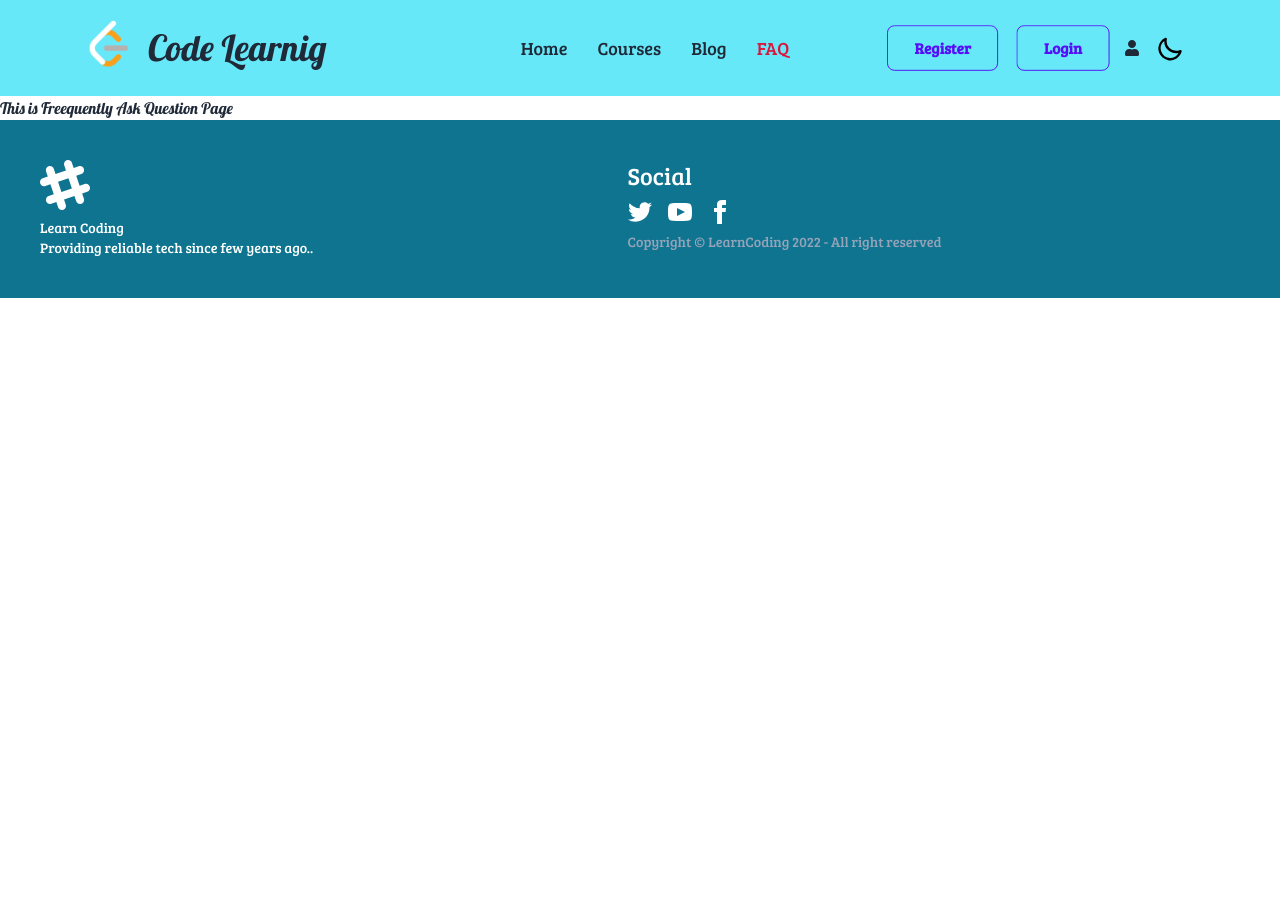
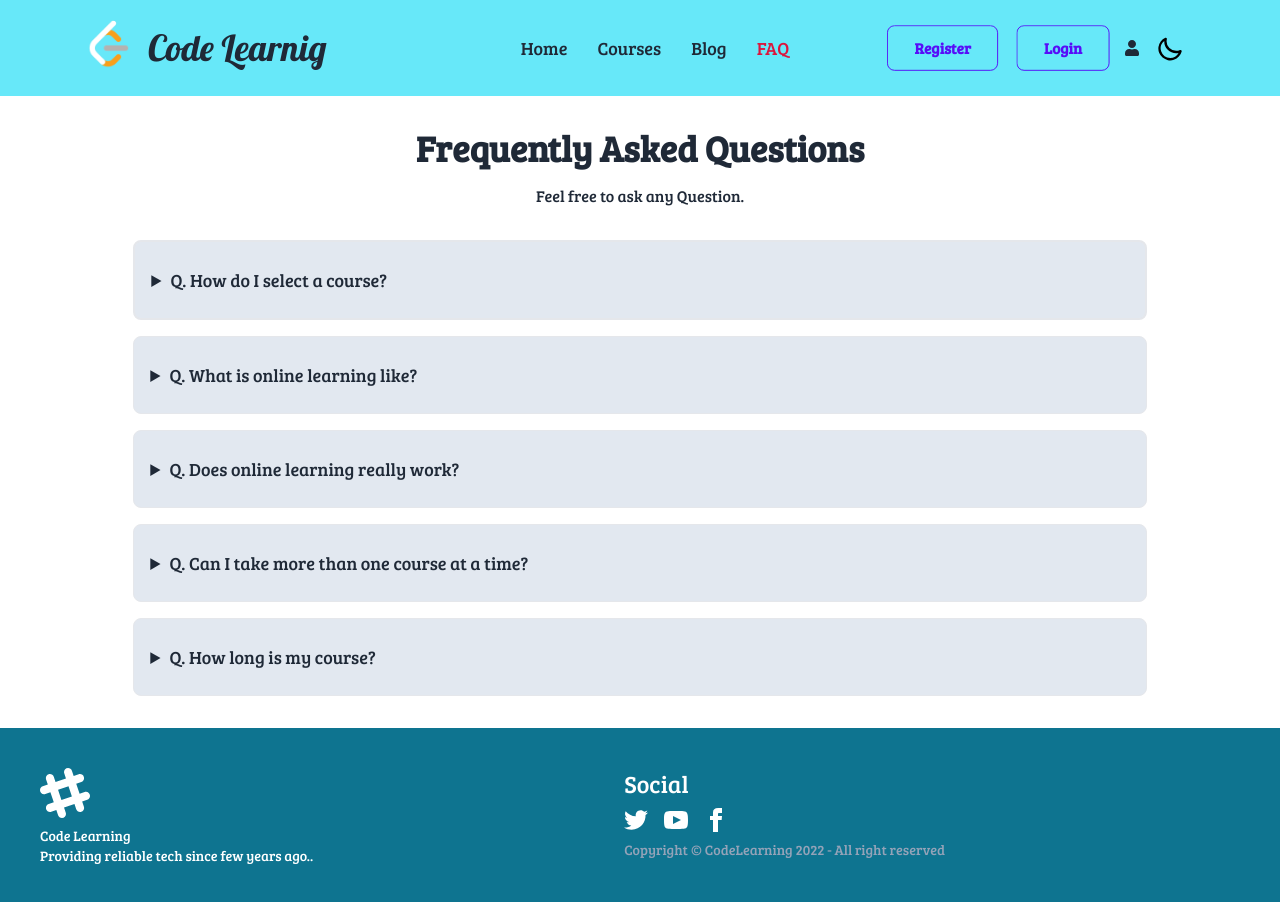
Before and after one commit to LaboneeAktar/code-learning-client, a React (Create React App) app: page /faq in a window 1280 px wide. Shown: the top 902 px of the page. Before the commit the page ends 800 px from the top, so only its background shows below. Built offline with nearby package versions, Linux system fonts and the light colour scheme; no server answers.

Commit message:
add FAQ page

```diff
--- a/src/Pages/Course/Course.js
+++ b/src/Pages/Course/Course.js
@@ -15,7 +15,7 @@ const Course = ({ course }) => {
             {" "}
             <strong>Details: </strong>
             {description.slice(0, 133) + "..."}{" "}
-            <small className="text-blue-600">Read More</small>
+            <small className="text-blue-600 hover:underline">Read More</small>
           </p>
         </div>
       </div>
--- a/src/Pages/CourseDetails/CourseDetails.js
+++ b/src/Pages/CourseDetails/CourseDetails.js
@@ -38,6 +38,7 @@ const CourseDetails = () => {
           )}
         </Pdf>
       </div>
+      <h1 className="text-2xl text-center">Course Details</h1>
       <div className="card w-8/12 h-full bg-slate-200 shadow-xl mx-auto my-10">
         <figure>
           <img className="w-full h-full p-5" src={image} alt="..." />
--- a/src/Pages/FAQ/FAQ.js
+++ b/src/Pages/FAQ/FAQ.js
@@ -1,9 +1,101 @@
 import React from "react";
+import { Link } from "react-router-dom";
 
 const FAQ = () => {
   return (
     <div>
-      <h1>This is Freequently Ask Question Page</h1>
+      <section className="dark:bg-gray-800 dark:text-gray-100">
+        <div className="container flex flex-col justify-center px-4 py-8 mx-auto md:p-8">
+          <h2 className="text-2xl text-center font-semibold sm:text-4xl">
+            Frequently Asked Questions
+          </h2>
+          <p className="mt-4 mb-8 text-center dark:text-gray-400">
+            Feel free to ask any Question.
+          </p>
+          <div className="space-y-4">
+            <details className="w-10/12 mx-auto bg-slate-200 border-2 rounded-lg">
+              <summary className="px-4 py-6 text-lg focus:outline-none focus-visible:ring-violet-400">
+                Q. How do I select a course?
+              </summary>
+              <p className="px-4 py-6 pt-0 ml-4 -mt-4 dark:text-gray-400">
+                Visit the{" "}
+                <Link className="text-blue-600 hover:underline" to="/courses">
+                  Courses
+                </Link>{" "}
+                page to browse our offerings. You can choose your favourite
+                subject. Then click this course which you selected. Read some
+                details of this course and get premium. Click this button. It's
+                will redirect you login page if you are not logged in our
+                website. If you don't have any account you can create a new
+                account. After that you will go to checkout page. Then you can
+                chekout and purchase this course.
+              </p>
+            </details>
+            <details className="w-10/12 mx-auto bg-slate-200 border rounded-lg">
+              <summary className="px-4 py-6 focus:outline-none text-lg focus-visible:ring-violet-400">
+                Q. What is online learning like?
+              </summary>
+              <p className="px-4 py-6 pt-0 ml-4 -mt-4 dark:text-gray-400">
+                For those who have never encountered online learning, the
+                biggest question is often what it is actually like. The caveat,
+                as you know, is that online learning comes in several forms.
+                Therefore, this is your chance to explain that to people. Point
+                out that there are different types of online courses and
+                programs, and that they'll have to decide which is best for
+                them. Then, explain the types of courses you offer and how your
+                online programs work to give them all the information they need.
+                This not only gives them information, but it increases their
+                trust because you're being transparent and giving them
+                straightforward answers.{" "}
+              </p>
+            </details>
+            <details className="w-10/12 mx-auto bg-slate-200 border rounded-lg">
+              <summary className="px-4 py-6 text-lg focus:outline-none focus-visible:ring-violet-400">
+                Q. Does online learning really work?
+              </summary>
+              <p className="px-4 py-6 pt-0 ml-4 -mt-4 dark:text-gray-400">
+                There's always a skeptic, and when it comes to online learning,
+                there are often several of them. Everyone wants to know if
+                online courses “really work”—and that's a hard question to
+                answer because there are several factors to consider. On a
+                general basis, yes, online learning can be effective. However,
+                that depends on whether the courses are set up properly, the
+                provider is educated and experienced, and if the person taking
+                the courses does well in a virtual learning environment. You
+                should be able to explain these things to people so that they
+                know what they're getting into. Then, you can invite them to
+                contact you to discuss whether it would be right for them.
+              </p>
+            </details>
+            <details className="w-10/12 mx-auto bg-slate-200 border rounded-lg">
+              <summary className="px-4 py-6 text-lg focus:outline-none focus-visible:ring-violet-400">
+                Q. Can I take more than one course at a time?
+              </summary>
+              <p className="px-4 py-6 pt-0 ml-4 -mt-4 dark:text-gray-400">
+                If you are new to online learning, we recommend that you begin
+                with one course. As our courses are offered frequently
+                throughout the year, you can always come back and continue your
+                studies with one or more topics.
+              </p>
+            </details>
+            <details className="w-10/12 mx-auto bg-slate-200 border rounded-lg">
+              <summary className="px-4 py-6 text-lg focus:outline-none focus-visible:ring-violet-400">
+                Q. How long is my course?
+              </summary>
+              <p className="px-4 py-6 pt-0 ml-4 -mt-4 dark:text-gray-400">
+                We currently offer 4-week, 6-week, and 8-week courses. <br />
+                * For a 4-week or 6-week course, you can expect to spend 5-7
+                hours a week reviewing and completing the course material.
+                <br /> * For an 8-week course, you can expect to spend 8-10
+                hours a week reviewing and completing the course material.
+                <br /> You will also have read-only access to your course in
+                Canvas for 90 days after its conclusion to review the course
+                materials at your leisure.
+              </p>
+            </details>
+          </div>
+        </div>
+      </section>
     </div>
   );
 };
--- a/src/Pages/Shared/Footer/Footer.js
+++ b/src/Pages/Shared/Footer/Footer.js
@@ -18,7 +18,7 @@ const Footer = () => {
             <path d="M22.672 15.226l-2.432.811.841 2.515c.33 1.019-.209 2.127-1.23 2.456-1.15.325-2.148-.321-2.463-1.226l-.84-2.518-5.013 1.677.84 2.517c.391 1.203-.434 2.542-1.831 2.542-.88 0-1.601-.564-1.86-1.314l-.842-2.516-2.431.809c-1.135.328-2.145-.317-2.463-1.229-.329-1.018.211-2.127 1.231-2.456l2.432-.809-1.621-4.823-2.432.808c-1.355.384-2.558-.59-2.558-1.839 0-.817.509-1.582 1.327-1.846l2.433-.809-.842-2.515c-.33-1.02.211-2.129 1.232-2.458 1.02-.329 2.13.209 2.461 1.229l.842 2.515 5.011-1.677-.839-2.517c-.403-1.238.484-2.553 1.843-2.553.819 0 1.585.509 1.85 1.326l.841 2.517 2.431-.81c1.02-.33 2.131.211 2.461 1.229.332 1.018-.21 2.126-1.23 2.456l-2.433.809 1.622 4.823 2.433-.809c1.242-.401 2.557.484 2.557 1.838 0 .819-.51 1.583-1.328 1.847m-8.992-6.428l-5.01 1.675 1.619 4.828 5.011-1.674-1.62-4.829z"></path>
           </svg>
           <p>
-            Learn Coding
+            Code Learning
             <br />
             Providing reliable tech since few years ago..
           </p>
@@ -61,7 +61,7 @@ const Footer = () => {
             </Link>
           </div>
           <p className="text-slate-400">
-            Copyright © LearnCoding 2022 - All right reserved
+            Copyright © CodeLearning 2022 - All right reserved
           </p>
         </div>
       </footer>
```
Also changed, not shown: 1 other file (tests, documents, lock files or other folders).
